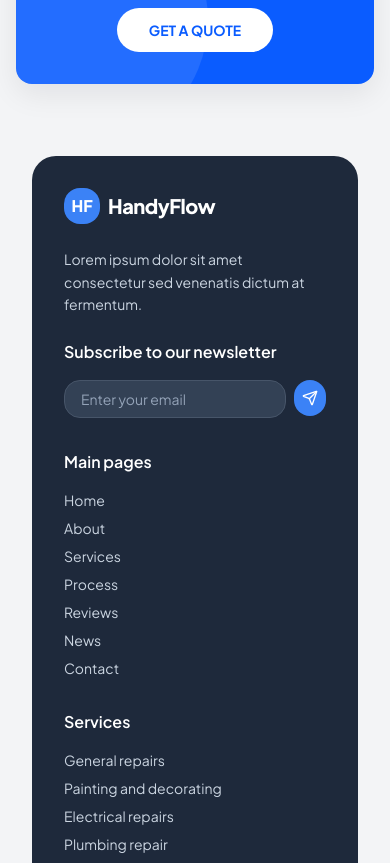
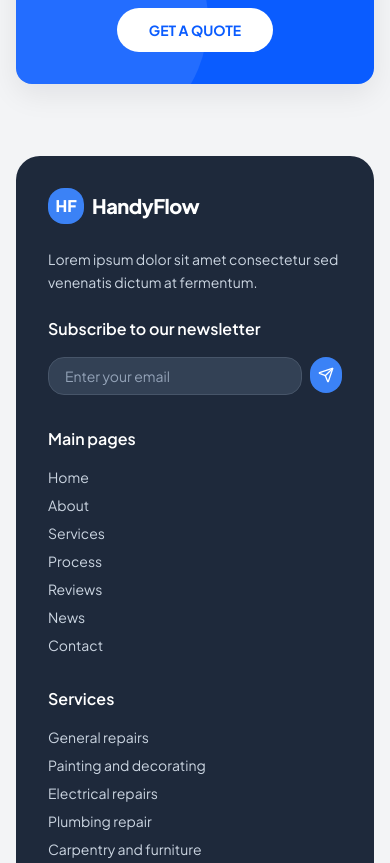
Before and after one commit to Jasparks6/flow-rebuild-magic, a React (Vite) app: page /about in a window 390 px wide. Shown: the part 5901-6764 px from the top of the page. Built offline with nearby package versions, Linux system fonts and the light colour scheme.

Commit message:
Adjust footer width on mobile
The footer width on mobile and tablet devices was adjusted to be consistent with other sections of the website.

```diff
--- a/src/components/site/Footer.tsx
+++ b/src/components/site/Footer.tsx
@@ -3,7 +3,7 @@ import { Button } from "@/components/ui/button";
 
 const Footer = () => {
   return (
-    <footer className="mt-2 mb-24 px-4" id="contact">
+    <footer className="mt-2 mb-24" id="contact">
       <div className="container mx-auto px-4 sm:px-6">
         <div className="bg-slate-800 rounded-3xl p-8 md:p-12">
           <div className="grid gap-8 md:gap-12 lg:grid-cols-5">
```
